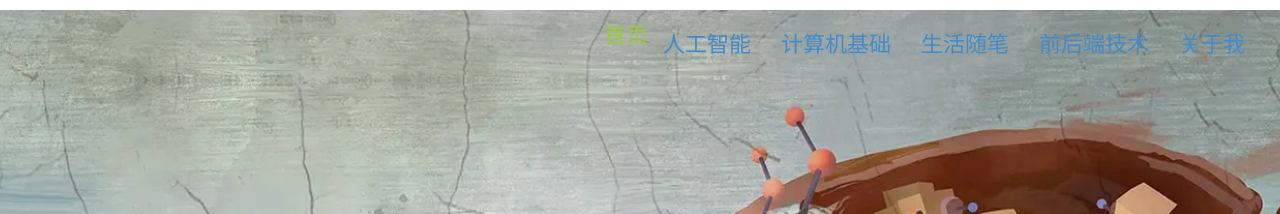
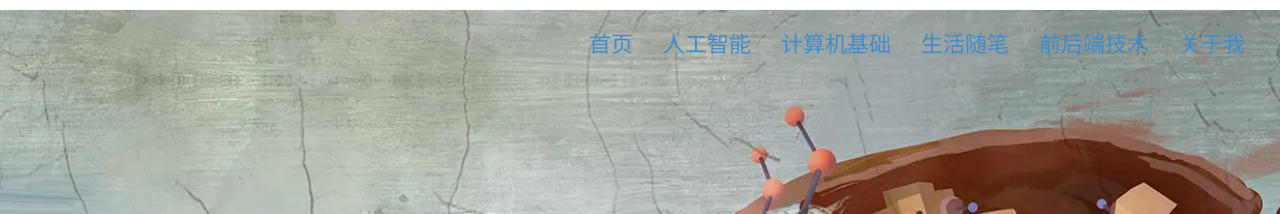
Before and after one commit to liwenju0/liwenju0.github.io, a Jekyll site: the page built from index.html, in a window 1280 px wide. Shown: the top 214 px of the page. Built offline with Jekyll 4.4.1, drawn with Linux system fonts in a browser that asks for light colours; the list of posts is cut into pages by our own code.

```diff
--- a/_includes/navigation.html
+++ b/_includes/navigation.html
@@ -1,4 +1,9 @@
 		<ul class="nav navbar-nav">
+			<li>
+			<a href="/">
+				首页
+			  </a>
+			</li>
 			{% for cat in site.all_categories %}
 				<li>
 				  <a href="{{cat[2]}}">
@@ -6,5 +11,6 @@
 				  </a>
 				</li>
 			{% endfor %}
+
 			<!-- {% include search.html %}  -->
 		</ul>
--- a/_layouts/category.html
+++ b/_layouts/category.html
@@ -37,10 +37,6 @@
   <!-- Navigation -->
   <!-- Navigation -->
   <div class="container">
-    <!-- Brand and toggle get grouped for better mobile display -->
-    <a class="nav navbar-nav" href="/">
-      首页
-    </a>
     <!-- Collect the nav links, forms, and other content for toggling -->
     {% include navigation.html %}
     <!-- /.navbar-collapse -->
--- a/_layouts/default.html
+++ b/_layouts/default.html
@@ -50,10 +50,6 @@
     <!-- Navigation -->
    <!-- Navigation -->
   <div class="container">
-    <!-- Brand and toggle get grouped for better mobile display -->
-      <a class="nav navbar-nav" href="/">
-        首页
-      </a>
     <!-- Collect the nav links, forms, and other content for toggling -->
       {% include navigation.html %}
     <!-- /.navbar-collapse -->
--- a/_layouts/index.html
+++ b/_layouts/index.html
@@ -39,9 +39,7 @@
 
     <!-- Brand and toggle get grouped for better mobile display -->
     <div class="anim_container">
-        <a class="nav navbar-nav" href="/">
-          首页
-        </a>
+
         <!-- Collect the nav links, forms, and other content for toggling -->
         {% include navigation.html %}
         <!-- /.navbar-collapse -->
```
